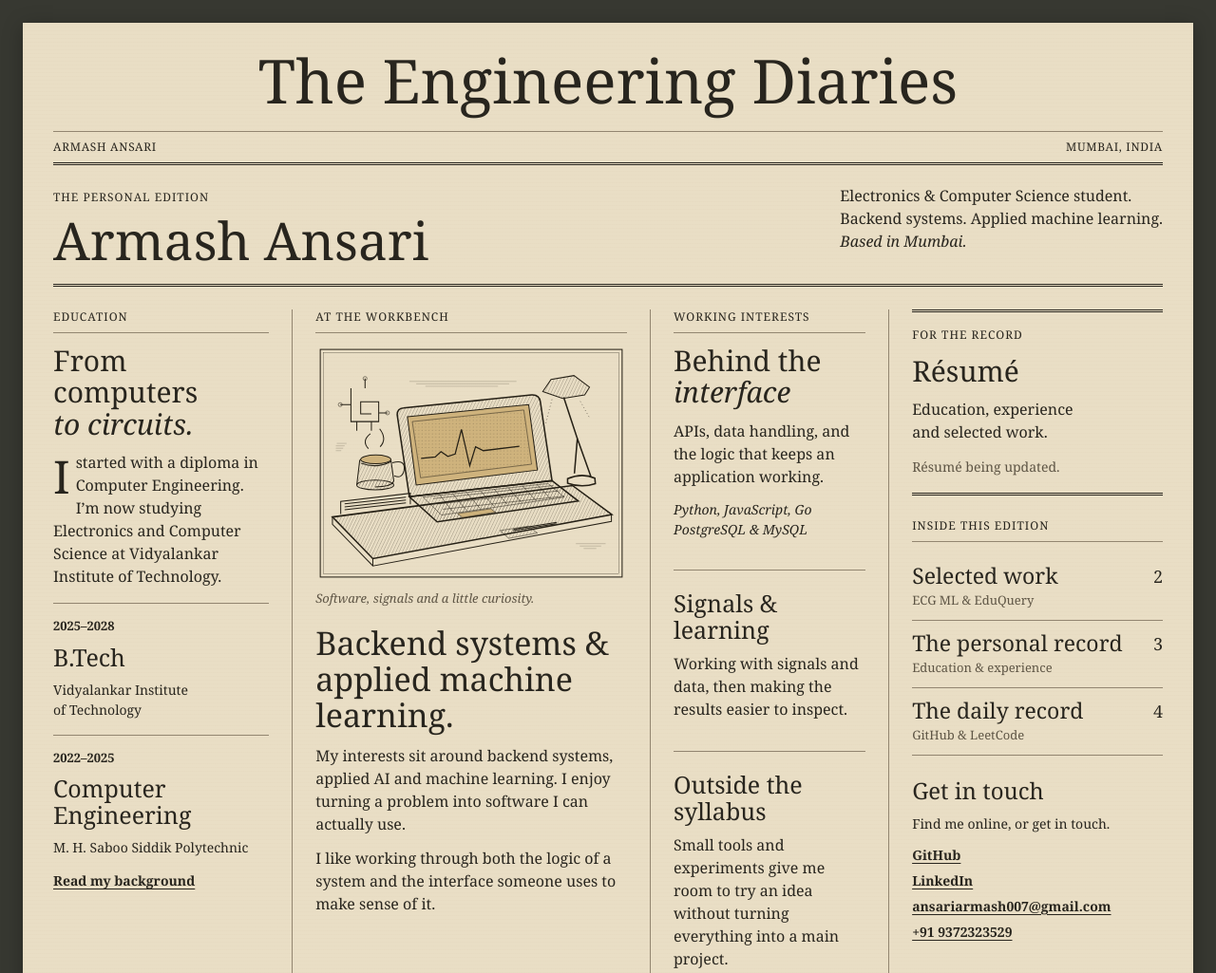
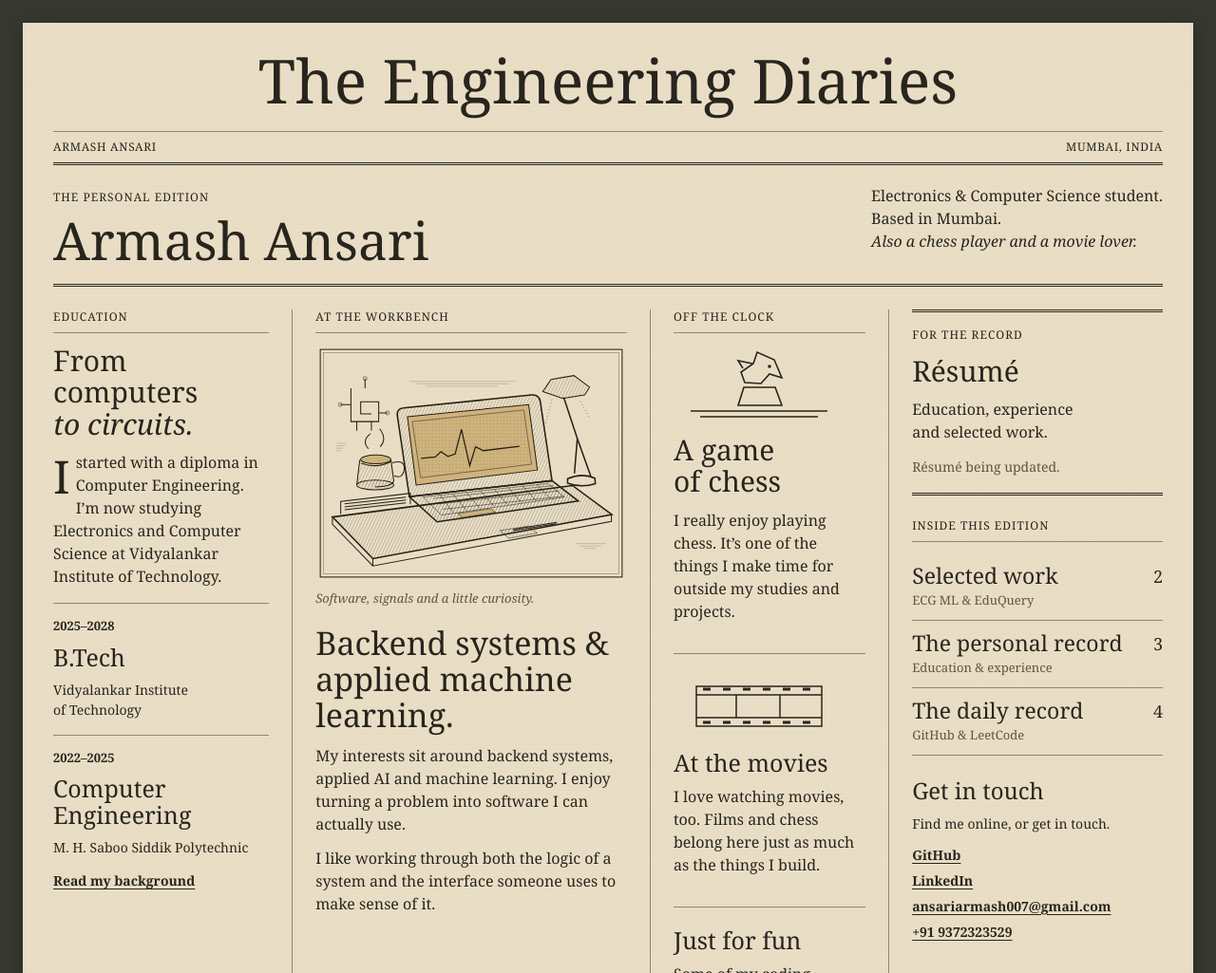
Before and after one commit to armash66/portfolio, a website: page index.html in a window 1280 px wide. Shown: the top 1025 px of the page at 95% size. Drawn offline with Linux system fonts and the light colour scheme; a web font is replaced by a local one.

Commit message:
Add chess and film interests to the personal edition

```diff
--- a/app.js
+++ b/app.js
@@ -24,11 +24,11 @@ function educationList() {
  return '<ol class="education-ledger">' + profile.education.map(e=>'<li><span class="dates">' + escapeHtml(e.dates) + '</span><h3>' + escapeHtml(e.title) + '</h3><p>' + escapeHtml(e.institution) + '</p><span class="small muted">' + escapeHtml(e.note) + '</span></li>').join('') + '</ol>';
 }
 function frontPage() {
- return '<div class="front-splash"><div><p class="kicker">The personal edition</p><h1>Armash Ansari</h1></div><p>Electronics & Computer Science student.<br>Backend systems. Applied machine learning.<br><em>Based in Mumbai.</em></p></div>'+
+ return '<div class="front-splash"><div><p class="kicker">The personal edition</p><h1>Armash Ansari</h1></div><p>Electronics & Computer Science student.<br>Based in Mumbai.<br><em>Also a chess player and a movie lover.</em></p></div>'+
  '<div class="news-columns">'+
  '<section class="news-column education-column"><p class="section-strap">Education</p><h2>From computers<br><em>to circuits.</em></h2><p class="dropcap">I started with a diploma in Computer Engineering. I’m now studying Electronics and Computer Science at Vidyalankar Institute of Technology.</p><div class="mini-record"><strong>2025–2028</strong><h3>B.Tech</h3><p>Vidyalankar Institute<br>of Technology</p></div><div class="mini-record"><strong>2022–2025</strong><h3>Computer Engineering</h3><p>M. H. Saboo Siddik Polytechnic</p></div><a class="text-link" href="#chronicle">Read my background</a></section>'+
  '<section class="news-column lead-column"><p class="section-strap">At the workbench</p><figure class="engraving"><img src="assets/engineering-desk.svg" alt="An ink drawing of a laptop, circuit and desk lamp on an engineering workbench"><figcaption>Software, signals and a little curiosity.</figcaption></figure><h2>Backend systems &<br>applied machine learning.</h2><div class="article-columns"><p>My interests sit around backend systems, applied AI and machine learning. I enjoy turning a problem into software I can actually use.</p><p>I like working through both the logic of a system and the interface someone uses to make sense of it.</p></div></section>'+
- '<section class="news-column notes-column"><p class="section-strap">Working interests</p><article class="column-story"><h2>Behind the<br><em>interface</em></h2><p>APIs, data handling, and the logic that keeps an application working.</p><p class="small italic">Python, JavaScript, Go<br>PostgreSQL & MySQL</p></article><article class="column-story"><h3>Signals & learning</h3><p>Working with signals and data, then making the results easier to inspect.</p></article><article class="column-story"><h3>Outside the syllabus</h3><p>Small tools and experiments give me room to try an idea without turning everything into a main project.</p></article></section>'+
+ '<section class="news-column notes-column"><p class="section-strap">Off the clock</p><article class="column-story"><div class="pastime-illustration" aria-hidden="true"><svg viewBox="0 0 180 82"><path d="M18 70h144M28 76h124M68 64l6-19h33l7 19zM75 40l-4-11 13-9 4-12 18 8 8 19-13-4-9 10zM73 25l-5-8 15 3" fill="none" stroke="currentColor" stroke-width="1.6"/><circle cx="101" cy="23" r="1.8" fill="currentColor"/></svg></div><h2>A game of chess</h2><p>I really enjoy playing chess. It’s one of the things I make time for outside my studies and projects.</p></article><article class="column-story"><div class="pastime-illustration" aria-hidden="true"><svg viewBox="0 0 180 68"><g fill="none" stroke="currentColor" stroke-width="1.5"><path d="M24 14h132v42H24zM24 23h132M24 47h132M66 23v24M112 23v24"/><path d="M31 17h8m13 0h8m13 0h8m13 0h8m13 0h8m13 0h8M31 52h8m13 0h8m13 0h8m13 0h8m13 0h8m13 0h8" stroke-width="3"/></g></svg></div><h3>At the movies</h3><p>I love watching movies, too. Films and chess belong here just as much as the things I build.</p></article><article class="column-story"><h3>Just for fun</h3><p>Some of my coding projects start that way as well: a small idea I want to try, without needing it to become something bigger.</p></article></section>'+
  '<aside class="news-column notices-column"><div class="notice-box resume-ad"><p class="kicker">For the record</p><h2>Résumé</h2><p>Education, experience<br>and selected work.</p>'+resumeNotice()+'</div><div class="contents-box"><p class="section-strap">Inside this edition</p><a href="#works"><strong>Selected work</strong><span>ECG ML & EduQuery</span><b>2</b></a><a href="#chronicle"><strong>The personal record</strong><span>Education & experience</span><b>3</b></a><a href="#daily"><strong>The daily record</strong><span>GitHub & LeetCode</span><b>4</b></a></div><section class="contact-notice"><h3>Get in touch</h3><p class="small">Find me online, or get in touch.</p><div class="links">'+correspondence()+'</div></section></aside></div>'+
  '<div class="classifieds"><section><p class="kicker">Experience</p><h3>Learning on the job</h3><p>Heuristic Academy · Web development<br>Anukool India Pvt Ltd · Internship</p><a class="text-link" href="#chronicle">The experience record</a></section><section class="classified-feature"><p class="kicker">Selected work · Page 2</p><a href="#works"><h3>ECG ML <em>&</em> EduQuery</h3></a><p>Signal classification and academic data analysis.</p></section><section><p class="kicker">Practice · Page 4</p><h3>A record of the everyday</h3><p>Contributions, submissions and solved problems.</p><a class="text-link" href="#daily">Open the activity calendars</a></section></div>';
 }
@@ -43,7 +43,7 @@ function chroniclePage() {
  const experience=profile.experience.map(e=>'<article class="experience-entry">'+(e.dates ? '<span class="dates">'+escapeHtml(e.dates)+'</span>' : '')+'<h2>'+escapeHtml(e.title)+'</h2><p class="institution">'+escapeHtml(e.institution)+'</p>'+(e.description ? '<p>'+escapeHtml(e.description)+'</p>' : '')+'</article>').join('');
  return heading('The personal record', 'Education, experience & interests') +
  '<div class="record-grid"><section class="education-section"><p class="kicker">Education</p><h2>The route so far.</h2>' + educationList() + '</section><section class="experience-section"><p class="kicker">Experience</p>' + experience + '</section>' +
- '<aside class="interests-section"><p class="kicker">Interests</p><h3>What draws my attention</h3><p>Backend systems, applied AI and ML, and practical problem-solving.</p><section class="brief"><h3>Languages</h3><p class="small">English and Hindi</p></section><section><h3>Résumé</h3>' + resumeNotice() + '</section></aside>' +
+ '<aside class="interests-section"><p class="kicker">Interests</p><h3>What draws my attention</h3><p>I’m interested in backend systems and applied machine learning. Away from that, I enjoy playing chess and watching movies.</p><section class="brief"><h3>Languages</h3><p class="small">English and Hindi</p></section><section><h3>Résumé</h3>' + resumeNotice() + '</section></aside>' +
  '<section class="skills-section"><p class="kicker">Tools & working knowledge</p><div class="skills-ledger"><section><h3>Programming</h3><p>Python, Java, JavaScript, Go, Rust, C++</p></section><section><h3>Web & data</h3><p>Node.js, HTML, CSS, PostgreSQL, MySQL</p></section><section><h3>Development</h3><p>Git, GitHub, Docker, Vercel</p></section><section><h3>Laboratory</h3><p>MATLAB for numerical computing, simulations and data analysis</p></section></div></section></div>';
 }
 function leetcodeBlock() {
--- a/styles.css
+++ b/styles.css
@@ -29,6 +29,8 @@ img,svg{max-width:100%;height:auto;display:block}
 figcaption{font:italic 13px/1.4 Georgia,serif;color:var(--muted);margin-top:8px}
 .brief,.column-story{border-bottom:1px solid var(--rule);margin-bottom:var(--space);padding-bottom:var(--space)}
 .brief:last-child,.column-story:last-child{border:0;margin:0;padding:0}
+.pastime-illustration{max-width:180px;margin:0 0 12px;color:var(--ink)}
+.pastime-illustration svg{width:100%;height:auto}
 .nameplate{text-align:center;border-bottom:var(--double)}
 .publication{display:block;font:clamp(36px,5vw,70px)/1.15 'UnifrakturMaguntia',Georgia,serif;text-decoration:none;padding-bottom:16px}
 .masthead-byline{display:flex;justify-content:space-between;gap:16px;border-top:1px solid var(--rule);padding:7px 0;font-size:12px;text-transform:uppercase;letter-spacing:.7px}
```
